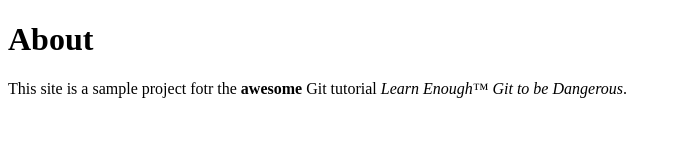
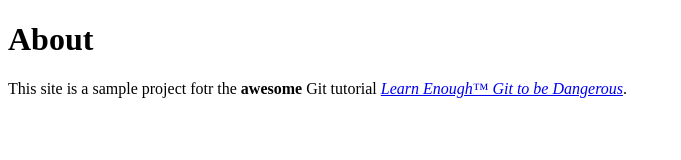
Before and after one commit to calvinfung/website, a plain HTML site: page about.html in a window 1280 px wide. Shown: the whole page, without its empty margins (0-681 px from the left). Drawn offline with Linux system fonts and the light colour scheme.

Commit message:
Add link to tutorial title

```diff
--- a/about.html
+++ b/about.html
@@ -6,7 +6,7 @@
   <body>
     <h1>About</h1>
     <p>
-      This site is a sample project fotr the <strong>awesome</strong> Git tutorial <em>Learn Enough™ Git to be Dangerous</em>.
+      This site is a sample project fotr the <strong>awesome</strong> Git tutorial <a href="http:learnenough.com/git-tutorial"><em>Learn Enough™ Git to be Dangerous</em></a>.
     </p>
   </body>
 </html>
```
